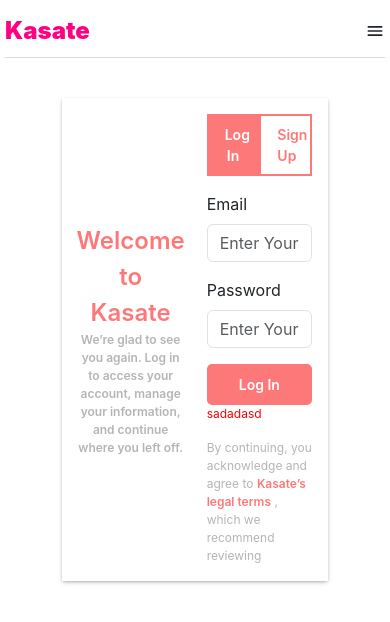
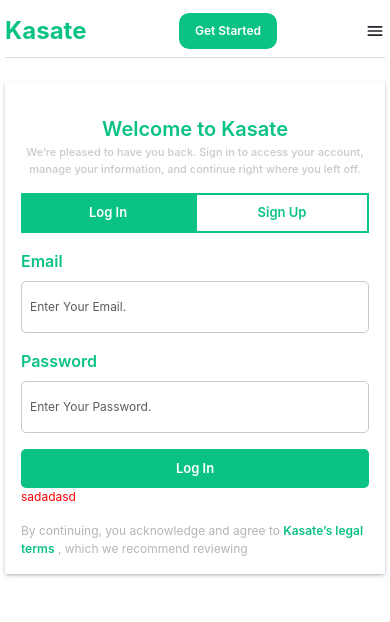
Before and after one commit to mitpatel9/kalshi, a Next.js app: page /auth in a window 390 px wide. Shown: the top 622 px of the page. Built offline with nearby package versions, Linux system fonts and the light colour scheme; some icons are missing.

Commit message:
responsive

```diff
--- a/StyledComponents/LayoutStyled.js
+++ b/StyledComponents/LayoutStyled.js
@@ -45,9 +45,9 @@
 `;
 export const Logo = styled.div`
   cursor: pointer;
-  font-weight: 1000;
+  font-weight: 700;
   font-size: 32px;
-  color: #ff0080;
+  color: var(--primary--color);
 
   /* Tablet */
   @media (max-width: 1024px) {
@@ -75,7 +75,7 @@
 
 export const SearchBar = styled.div`
   position: relative;
-  width: 280px;
+  width: 350px;
   max-width: 100%;
   margin-right: 0.5rem;
 
@@ -92,17 +92,17 @@
     width: 100%;
     padding: 10px 12px 10px 40px;
     border-radius: 12px;
-    border: 1px solid var(--primary--color);
-    background-color: #ffcdc98f;
+    border: none;
+    background-color: var(--primary-bg-input);
     color: var(--primary--black);
     font-size: 12px;
     transition: all 0.2s ease;
 
     &:focus {
       background-color: var(--primary--white);
-      border-color: var(--primary--color);
+      border: 2px solid var(--primary--color);
       outline: none;
-      box-shadow: 0 0 0 2px rgba(253, 121, 121, 0.2);
+      box-shadow: none;
     }
   }
 
@@ -153,11 +153,6 @@
 
   @media (max-width: 1024px) {
     padding: 7px 14px;
-  }
-
-  /* Mobile */
-  @media (max-width: 600px) {
-    display: none;
   }
 `;
 
@@ -219,11 +214,11 @@
   cursor: pointer;
   font-weight: 1000;
   font-size: 24px;
-  color: #7928ca;
+  color: var(--primary--color);
   align-items: center;
   justify-content: space-between;
 
-    @media (min-width: 600px) {
+  @media (min-width: 600px) {
     display: none;
   }
 `;
@@ -377,7 +372,7 @@
 export const MenuItem = styled.div`
   font-weight: 600;
   font-size: 14px;
-  color: #8c8c8c;
+  color: var(--primary-light-gray);
   cursor: pointer;
 
   &:hover {
@@ -411,6 +406,7 @@
   &::-webkit-scrollbar {
     display: none;
   }
+
   /* Tablet */
   @media (max-width: 1024px) {
     gap: 10px;
@@ -424,24 +420,23 @@
   }
 `;
 export const SubMenuItem = styled.div`
-  font-weight: 500;
+  font-weight: 600;
   font-size: 12px;
   color: var(--primary--black);
   cursor: pointer;
   border-radius: 50px;
   padding: 0.5rem;
-
-  border: 1px solid #8c8c8c;
+  border: 1px solid var(--primary-subtext);
 
   &:hover {
     color: var(--primary--color);
-    background-color: #ffcdc98f;
+    background-color: var(--bg-light-green);
     border: 1px solid var(--primary--color);
   }
 
   &.active {
     color: var(--primary--color);
-    background-color: #ffcdc98f;
+    background-color: var(--bg-light-green);
     border: 1px solid var(--primary--color);
   }
 
@@ -496,7 +491,7 @@
   display: flex;
   align-items: center;
   justify-content: center;
-  background-color: #ffcdc98f;
+  background-color: var(--bg-light-green);
   border-radius: 0.5rem;
   margin-right: 10px;
 `;
@@ -953,6 +948,16 @@
   margin: 2rem 0rem;
   box-shadow: rgba(50, 50, 93, 0.25) 0px 2px 5px -1px,
     rgba(0, 0, 0, 0.3) 0px 1px 3px -1px;
+
+  @media (max-width: 1024px) {
+    width: 90%;
+  }
+
+  @media (max-width: 768px) {
+    flex-direction: column;
+    width: 100%;
+    margin: 1rem 0rem;
+  }
 `;
 export const LeftJoining = styled.div`
   display: flex;
@@ -960,22 +965,48 @@
   justify-content: center;
   width: 45%;
   padding: 1.5rem;
+
+  @media (max-width: 1024px) {
+    width: 50%;
+    padding: 1rem;
+  }
+
+  @media (max-width: 768px) {
+    width: 100%;
+    padding: 1rem 0;
+  }
 `;
 export const WelcomeContainer = styled.div``;
 export const RightJoining = styled.div`
   width: 45%;
+
+  @media (max-width: 1024px) {
+    width: 50%;
+  }
+
+  @media (max-width: 768px) {
+    width: 100%;
+  }
 `;
 export const WelcomeText = styled.div`
   font-size: 24px;
   font-weight: 600;
   color: var(--primary--color);
   text-align: center;
+
+  @media (max-width: 768px) {
+    font-size: 20px;
+  }
 `;
 export const WelcomeSubText = styled.div`
   font-size: 12px;
-  font-weight: 600;
-  color: #b5b5b5;
+  font-weight: 500;
+  color: var(--primary-light-gray);
   text-align: center;
+
+  @media (max-width: 768px) {
+    font-size: 11px;
+  }
 `;
 export const JoinToggle = styled.div`
   display: flex;
@@ -995,6 +1026,11 @@
   &.active {
     background: var(--primary--color);
     color: var(--primary--white);
+  }
+
+  @media (max-width: 768px) {
+    font-size: 13px;
+    padding: 8px;
   }
 `;
 export const SignUpName = styled.div`
@@ -1011,13 +1047,62 @@
     background: var(--primary--color);
     color: var(--primary--white);
   }
+
+  @media (max-width: 768px) {
+    font-size: 13px;
+    padding: 8px;
+  }
 `;
 export const JoinContainer = styled.div``;
 export const LoginContainer = styled.div`
   padding: 1rem 0rem;
+  label {
+    color: var(--primary--color);
+    font-size: 16px;
+    font-weight: 600;
+  }
+  input {
+    width: 100%;
+    padding: 1rem 0.5rem;
+    border-radius: 5px;
+    border: 1px solid var(--primary-light-gray);
+    background-color: var(--primary--white);
+    color: var(--primary--black);
+    font-size: 12px;
+    transition: all 0.2s ease;
+
+    &:focus {
+      background-color: var(--primary--white);
+      border: 2px solid var(--primary--color);
+      outline: none;
+      box-shadow: none;
+    }
+  }
 `;
 export const RegisterContainer = styled.div`
   padding: 1rem 0rem;
+  label {
+    color: var(--primary--color);
+    font-size: 16px;
+    font-weight: 600;
+  }
+  input {
+    width: 100%;
+    padding: 1rem 0.5rem;
+    border-radius: 5px;
+    border: 1px solid var(--primary-light-gray);
+    background-color: var(--primary--white);
+    color: var(--primary--black);
+    font-size: 12px;
+    transition: all 0.2s ease;
+
+    &:focus {
+      background-color: var(--primary--white);
+      border: 2px solid var(--primary--color);
+      outline: none;
+      box-shadow: none;
+    }
+  }
 `;
 export const JoinningButton = styled.div`
   background: var(--primary--color);
@@ -1029,6 +1114,11 @@
   cursor: pointer;
   font-size: 14px;
   text-align: center;
+
+  @media (max-width: 768px) {
+    font-size: 13px;
+    padding: 8px;
+  }
 `;
 export const TermsandCondition = styled.div`
   color: #b5b5b5;
@@ -1150,12 +1240,15 @@
     rgba(0, 0, 0, 0.3) 0px 1px 3px -1px;
   border-radius: 5px;
   overflow: hidden;
+
   .slick-dots {
     bottom: -10px !important;
   }
+
   .slick-dots li button:before {
     font-size: 10px;
   }
+
   @media (max-width: 1024px) {
     padding: 1.5rem 1rem;
   }
@@ -1163,11 +1256,16 @@
   /* Mobile */
   @media (max-width: 600px) {
     padding: 1rem 0.75rem;
+
+    .slick-dots li button:before {
+      font-size: 6px;
+    }
   }
 `;
 export const SliderContainer = styled.div`
   display: flex !important;
   justify-content: space-around;
+
   /* Tablet */
   @media (max-width: 1024px) {
     gap: 1.5rem;
--- a/StyledComponents/ModalStyled.js
+++ b/StyledComponents/ModalStyled.js
@@ -53,8 +53,8 @@
   font-size: 12px;
   display: flex;
   justify-content: center;
-  border: 2px solid #fd7979;
-  background: #fd7979;
+  border: 2px solid var(--primary--color);
+  background: var(--primary--color);
   color: #fff;
 `;
 export const DeleteBottonText = styled.div`
--- a/components/LandingPage/HeaderLayout.js
+++ b/components/LandingPage/HeaderLayout.js
@@ -40,9 +40,9 @@
           <SButton onClick={() => router.push("/auth")}>
             <span>Get Started</span>
           </SButton>
-          <SButton onClick={() => router.push("/payment")}>
+          {/* <SButton onClick={() => router.push("/payment")}>
             <span>Deposit cash</span>
-          </SButton>
+          </SButton> */}
           <HeaderMenuIcon>
             <Icon
               icon="ix:trophy-filled"
--- a/pages/auth.js
+++ b/pages/auth.js
@@ -35,8 +35,7 @@
             <WelcomeContainer>
               <WelcomeText>Welcome to {webSiteName.domain}</WelcomeText>
               <WelcomeSubText>
-                We’re glad to see you again. Log in to access your account,
-                manage your information, and continue where you left off.
+               We’re pleased to have you back. Sign in to access your account, manage your information, and continue right where you left off.
               </WelcomeSubText>
             </WelcomeContainer>
           )}
--- a/styles/globals.css
+++ b/styles/globals.css
@@ -7,10 +7,13 @@
 }
 
 :root {
-  --primary--color: #fd7979;
+  --primary--color: #0ac284;
+  --primary-light-gray:#c9c9c9;
+  --bg-light-green:#ebfaf5;
   --primary--white:#fff;
   --primary--black:#000;
-  --gray: #6b7280;
+  --primary-subtext: #cccccc;
+  --primary-bg-input: #ededed;
 }
 
 * {
```
Also changed, not shown: StyledComponents/MarketsStyled.js (+17 -17 lines).
